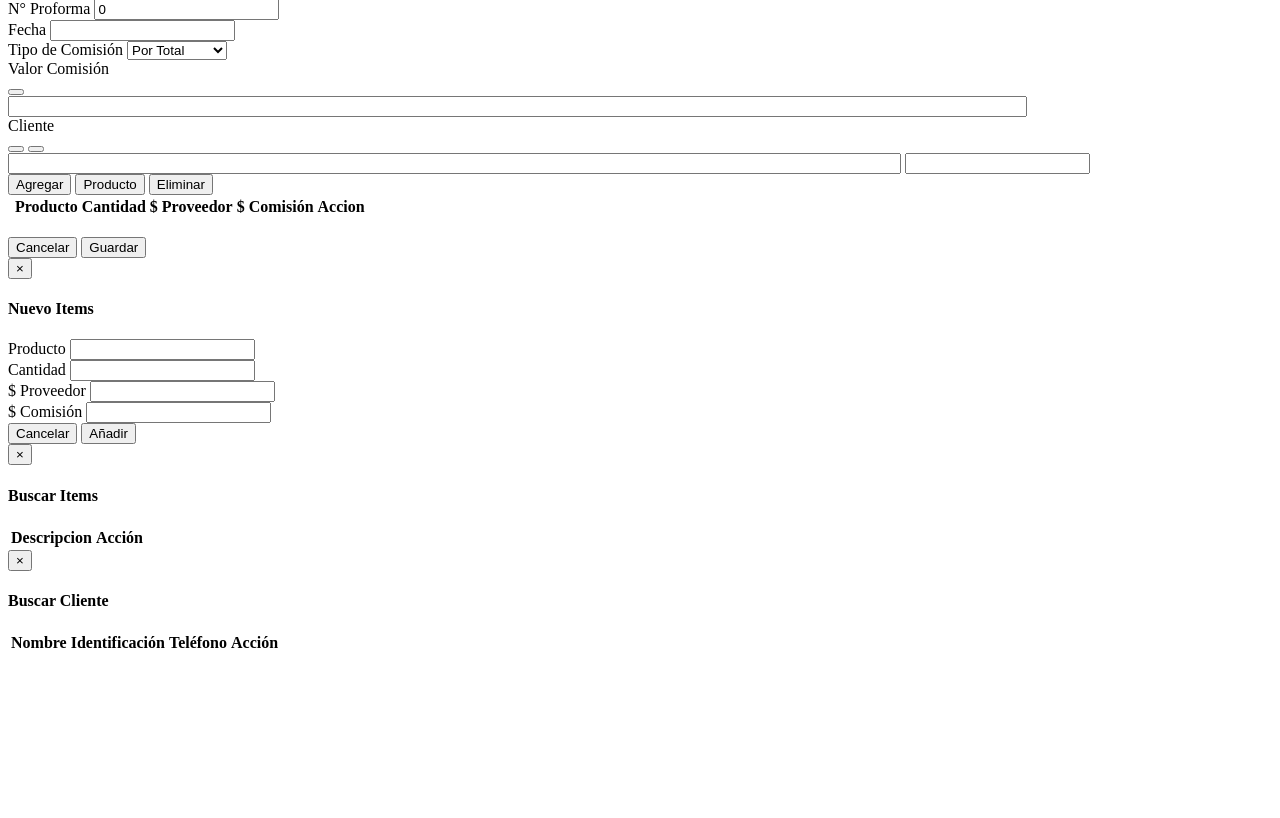
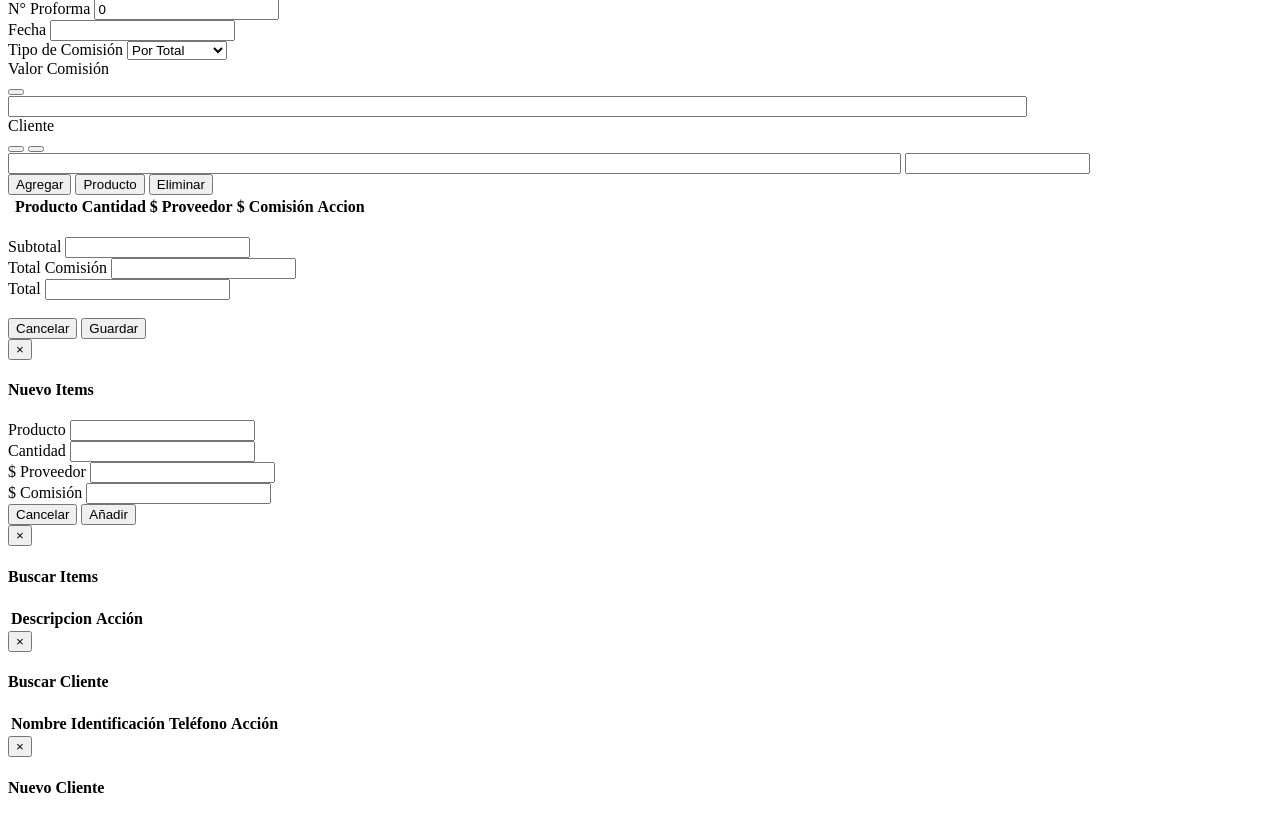
Before and after one commit to kebryansg/BrauPeComp, a PHP site: page /MVC/View/Proform/proforma.php in a window 1280 px wide. Shown: the part 123-941 px from the top of the page. Before the commit the page ends 771 px from the top, so only its background shows below. Run offline with PHP 8.4, Linux system fonts and the light colour scheme; lists and menus that the app fills with data are empty.

Commit message:
Comision Calculo

```diff
--- a/MVC/View/Client/cliente.php
+++ b/MVC/View/Client/cliente.php
@@ -72,6 +72,10 @@
                         <label for="" class="control-label">Email</label>
                         <input name="email" type="email" class="form-control" required>
                     </div>
+                    <div class="form-group">
+                        <label for="" class="control-label">Dirección</label>
+                        <textarea name="direccion" cols="30" class="form-control" rows="2"></textarea>
+                    </div>
                 </div>
             </div>
             <div class="row">
--- a/MVC/View/Proform/proforma.php
+++ b/MVC/View/Proform/proforma.php
@@ -49,7 +49,7 @@
                 <div class="col-md-3">
                     <div class="form-group">
                         <label for="" class="control-label">Tipo de Comisión</label>
-                        <select name="estado" class="form-control" required>
+                        <select name="tipoComision" class="form-control" required>
                             <option value="GEN">Por Total</option>
                             <option value="PROD">Por Producto</option>
                         </select>
@@ -59,7 +59,7 @@
                         <div class="row">
                             <div class="col-md-12">
                                 <div class="pull-right">
-                                    <button type="button" class="btn btn-success"><i class="fa fa-refresh"></i></button>
+                                    <button id="refreshComision" type="button" class="btn btn-success"><i class="fa fa-refresh"></i></button>
                                 </div>
                                 <input name="comision" type="text" class="form-control" required data-inputmask="'alias': 'numeric', 'groupSeparator': ',', 'autoGroup': true, 'digits': 2, 'digitsOptional': false,  'placeholder': '0'" style="text-align: right;width: 80%;">
 
@@ -76,7 +76,7 @@
                             <div class="col-md-12">
                                 <div class="pull-right">
                                     <button type="button" data-toggle="modal" data-target="#modal-find-cliente" class="btn btn-primary"><i class="fa fa-search"></i> </button>
-                                    <button type="button" class="btn btn-success"><i class="fa fa-plus"></i> </button>
+                                    <button type="button" class="btn btn-success" data-toggle="modal" data-target="#modal-new-cliente"><i class="fa fa-plus"></i> </button>
                                 </div>
                                 <input type="text" nombres class="form-control" style="width: 70%;" readonly>
                                 <input type="text" class="hidden" name="cliente">
@@ -119,6 +119,27 @@
                             </tr>
                         </thead>
                     </table>
+                </div>
+            </div>
+            <br>
+            <div class="row">
+                <div class="col-md-12">
+                    <div class="pull-right">
+                        <div class="form-inline">
+                            <div class="form-group">
+                                <label class="control-label">Subtotal</label>
+                                <input id="txtSubtotal" readonly type="text" class="form-control input-sm">
+                            </div>
+                            <div class="form-group">
+                                <label class="control-label">Total Comisión</label>
+                                <input id="txtComision" readonly type="text" class="form-control input-sm">
+                            </div>
+                            <div class="form-group">
+                                <label class="control-label">Total</label>
+                                <input id="txtTotal" readonly type="text" class="form-control input-sm">
+                            </div>
+                        </div>
+                    </div>
                 </div>
             </div>
             <br>
@@ -214,7 +235,10 @@
                 </div>
             </div>
         </div>
+
     </div>
+
+
     <div id="modal-find-cliente" class="modal fade"   >
         <div class="modal-dialog modal-lg">
             <div class="modal-content">
@@ -245,6 +269,21 @@
             </div>
         </div>
     </div>
+    <div id="modal-new-cliente" class="modal fade"   >
+        <div class="modal-dialog modal-lg">
+            <div class="modal-content">
+                <div class="modal-header">
+                    <button type="button" class="close" data-dismiss="modal">&times;</button>
+                    <h4 class="modal-title">
+                        <i class="fa fa-plus" aria-hidden="true"></i>
+                        Nuevo Cliente
+                    </h4>
+                </div>
+                <div class="modal-body">
+                </div>
+            </div>
+        </div>
+    </div>
 
 </section>
 
--- a/resource/View/Proform/proforma.js
+++ b/resource/View/Proform/proforma.js
@@ -12,6 +12,7 @@ window.event_find = {
                 precioProveedor: 0,
                 precioComision: 0
             });
+            calculoTb();
         }
         $("#modal-find").modal("hide");
     }
@@ -29,6 +30,7 @@ window.editAccion = {
         edit(row, index);
     }
 };
+
 $(function () {
     $("table[init]").bootstrapTable(TablePaginationDefault);
     $("table[find]").bootstrapTable($.extend({}, TablePaginationDefault, {
@@ -37,8 +39,6 @@ $(function () {
 
 
     $("input[data-inputmask]").inputmask();
-
-
 
 
     $("table[detalle]").bootstrapTable({
@@ -63,9 +63,6 @@ $(function () {
         tb = $(this).attr("data-tb");
         datos = JSON.parse($(this).serializeObject());
 
-        /*console.log($(this).data("index"));
-         console.log($.isNumeric($(this).data("index")));*/
-
         if ($.isNumeric($(this).data("index"))) {
             $(tb).bootstrapTable("updateRow", {
                 index: $(this).data("index"),
@@ -75,12 +72,54 @@ $(function () {
             $(tb).bootstrapTable("append", datos);
 
         }
+        calculoTb();
         $(this).trigger("reset");
+    });
+
+
+    $("#refreshComision").click(function (e) {
+        datos = $("#detalleProforma").bootstrapTable("getData");
+        tipo = $("select[name='tipoComision']").val();
+        valor = "";
+        switch (tipo) {
+            case "GEN":
+                valor = parseFloat("0.00").toFixed(2) ;
+                break;
+            case "PROD":
+                valor = (parseFloat($("input[name='comision']").val()) / datos.length).toFixed(2);
+                break;
+        }
+
+
+        $.each(datos, function (index, rw) {
+            $("#detalleProforma").bootstrapTable("updateCell", {
+                index: index,
+                field: "precioComision",
+                value: valor
+            });
+        });
+
+        calculoTb();
     });
 
 
     $("button[name='btn_add']").click();
 });
+
+function calculoTb() {
+    subtotal = 0;
+    $.each($("#detalleProforma").bootstrapTable("getData"), function (i, row) {
+        subtotal += row.cantidad * row.precioProveedor;
+    });
+    $("#txtSubtotal").val(subtotal.toFixed(2));
+    /* Comision */
+    comision = 0;
+    $.each($("#detalleProforma").bootstrapTable("getData"), function (i, row) {
+        comision += parseFloat(row.precioComision);
+    });
+    $("#txtComision").val(comision.toFixed(2));
+
+}
 
 function edit(datos, index) {
     $("form[local]").data("index", index);
@@ -88,11 +127,6 @@ function edit(datos, index) {
     for (var clave in datos) {
         $("form[local] [name='" + clave + "']").val(datos[clave]);
     }
-
-    /*$("form[local] input[name]").each(function(i, input){
-     name = $(input).attr("name");
-
-     });*/
 }
 
 function defaultAccion() {
```
